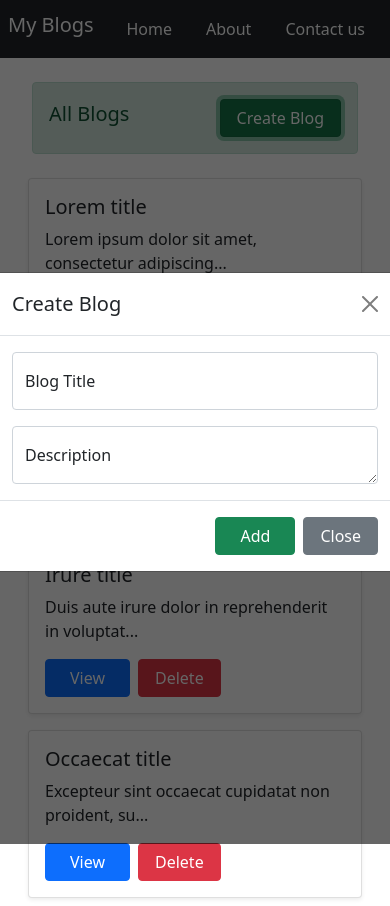
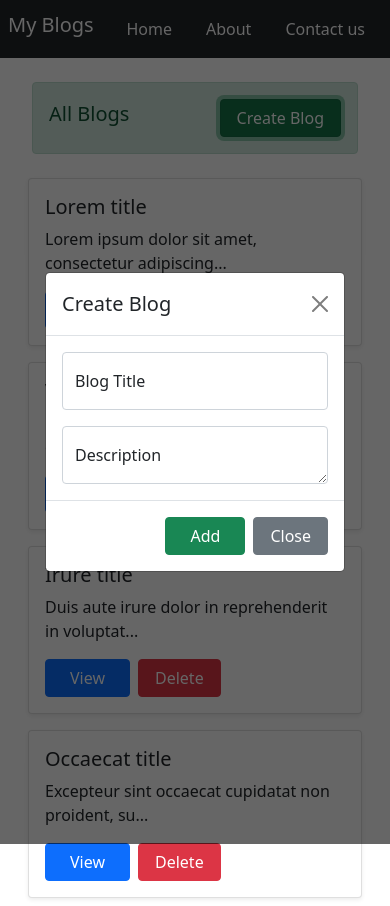
Before and after one commit to maulik46/react-blog, a React (Create React App) app: page / in a window 390 px wide. Both pictures are taken after a click on the button "Create Blog". Built offline with nearby package versions, Linux system fonts and the light colour scheme.

Commit message:
maulik- css changes in index.css

```diff
--- a/src/assets/css/index.css
+++ b/src/assets/css/index.css
@@ -13,6 +13,6 @@ body {
 
 @media screen and (max-width: 700px) {
     .set-model-with {
-        width: 400px !important;
+        width: 300px !important;
     }
 }
```
